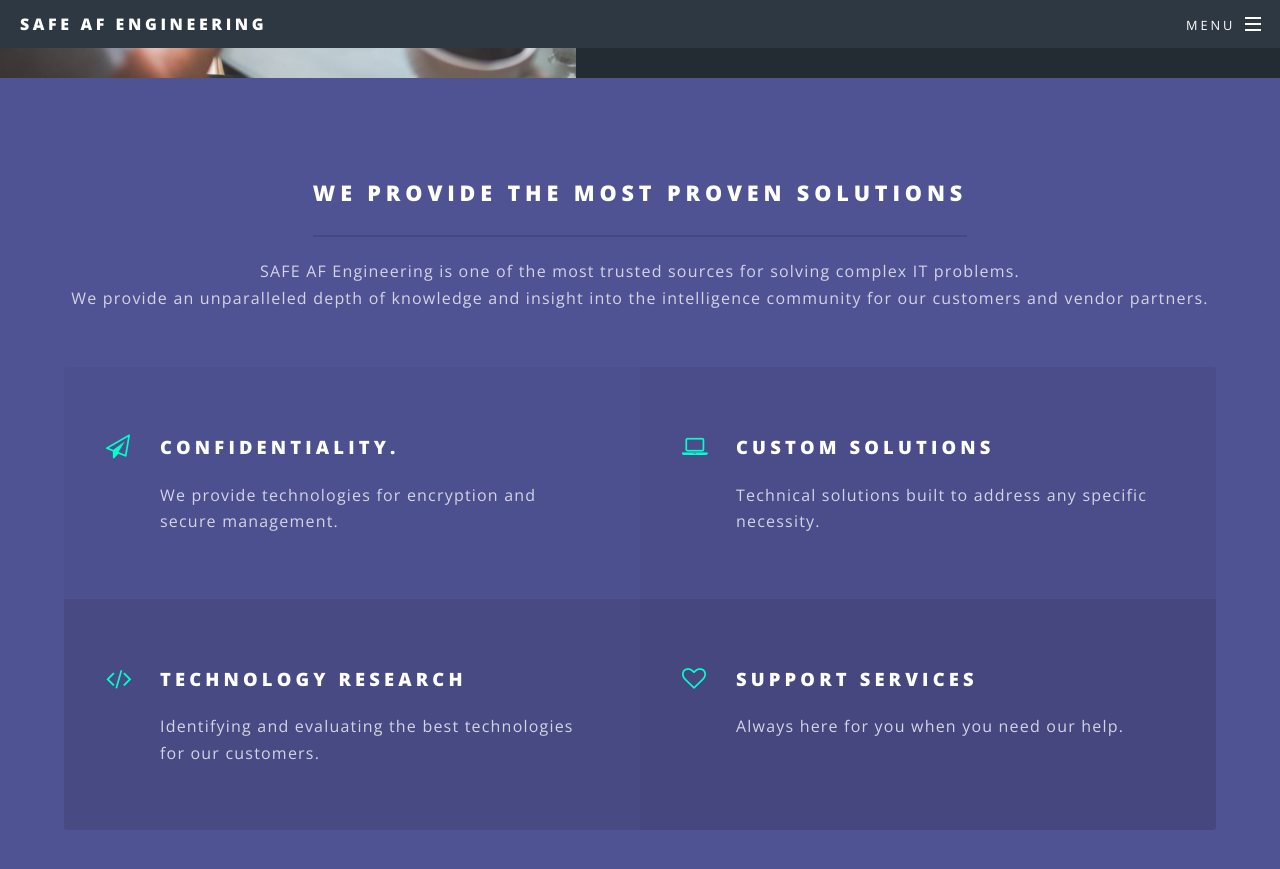
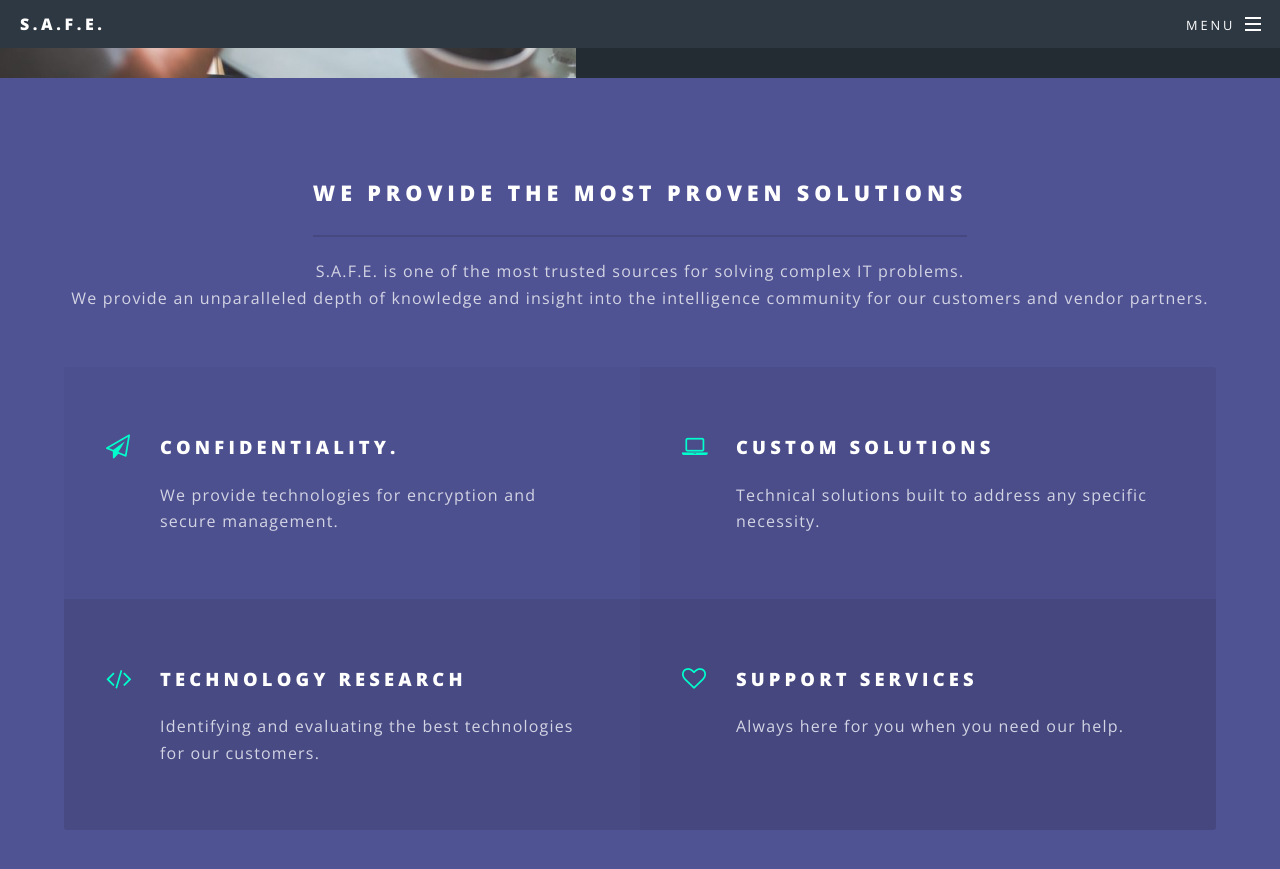
Before and after one commit to nmigliorini/mpescimoro.github.io, a Jekyll site: the page built from index.html, in a window 1280 px wide and 900 px high, scrolled down 2423 px. Shown: the top 869 px of the window. Built offline with Jekyll 4.4.1, drawn with Linux system fonts in a browser that asks for light colours; some of the changed text lies outside the part shown.

```diff
--- a/_config.yml
+++ b/_config.yml
@@ -2,10 +2,10 @@
 
 
 # Site settings
-title: SAFE AF Engineering
+title: S.A.F.E.
 description: |
   Proving that Dijkstra was wrong
-owner: SAFE AF Engineering # or company name
+owner: S.A.F.E. # or company name
 first_published: 2018  # if migrating another site, the year of your first publish
 email: info@safe-af.engineering
 baseurl: "" # the subpath of your site, e.g. /blog
--- a/index.html
+++ b/index.html
@@ -56,7 +56,7 @@
 						<div class="inner">
 							<header class="major">
 								<h2>We provide the most proven solutions</h2>
-								<p>SAFE AF Engineering is one of the most trusted sources for solving complex IT problems.<br />
+								<p>S.A.F.E. is one of the most trusted sources for solving complex IT problems.<br />
 								We provide an unparalleled depth of knowledge and insight into the intelligence community for our customers and vendor partners.
 							</header>
 							<ul class="features">
@@ -84,7 +84,7 @@
 					<section id="cta" class="wrapper style4">
 						<div class="inner">
 							<header>
-								<h2>Connect with SAFE AF</h2>
+								<h2>Connect with S.A.F.E.</h2>
 								<p>People working together every day to create an inclusive atmosphere of ongoing inspiration</p>
 							</header>
 							<ul class="actions vertical">
```
Also changed, not shown: 2 other files.
